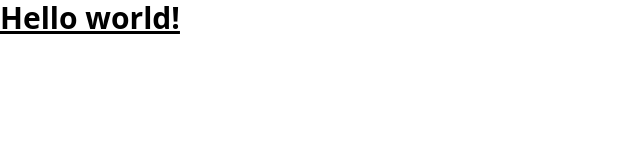
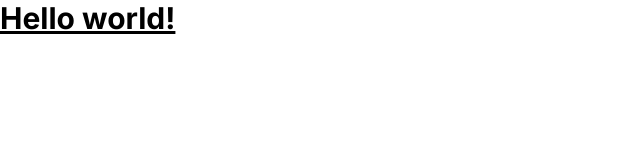
Before and after one commit to iyanuloluwa-Miracle/MIT-811-PROJECT_MVP, a Nuxt app: page / in a window 1280 px wide. Shown: the top 160 px of the page, without its empty margins (0-640 px from the left). Built offline with nearby package versions, Linux system fonts and the light colour scheme.

Commit message:
style: update main.css to include Inter font and set body font-family

```diff
--- a/assets/css/main.css
+++ b/assets/css/main.css
@@ -1 +1,6 @@
+@import url('https://fonts.googleapis.com/css2?family=Inter:wght@400;500;700&display=swap');
 @import "tailwindcss";
+
+body {
+	font-family: 'Inter', system-ui, -apple-system, BlinkMacSystemFont, 'Segoe UI', Roboto, 'Helvetica Neue', Arial, sans-serif;
+}
```
